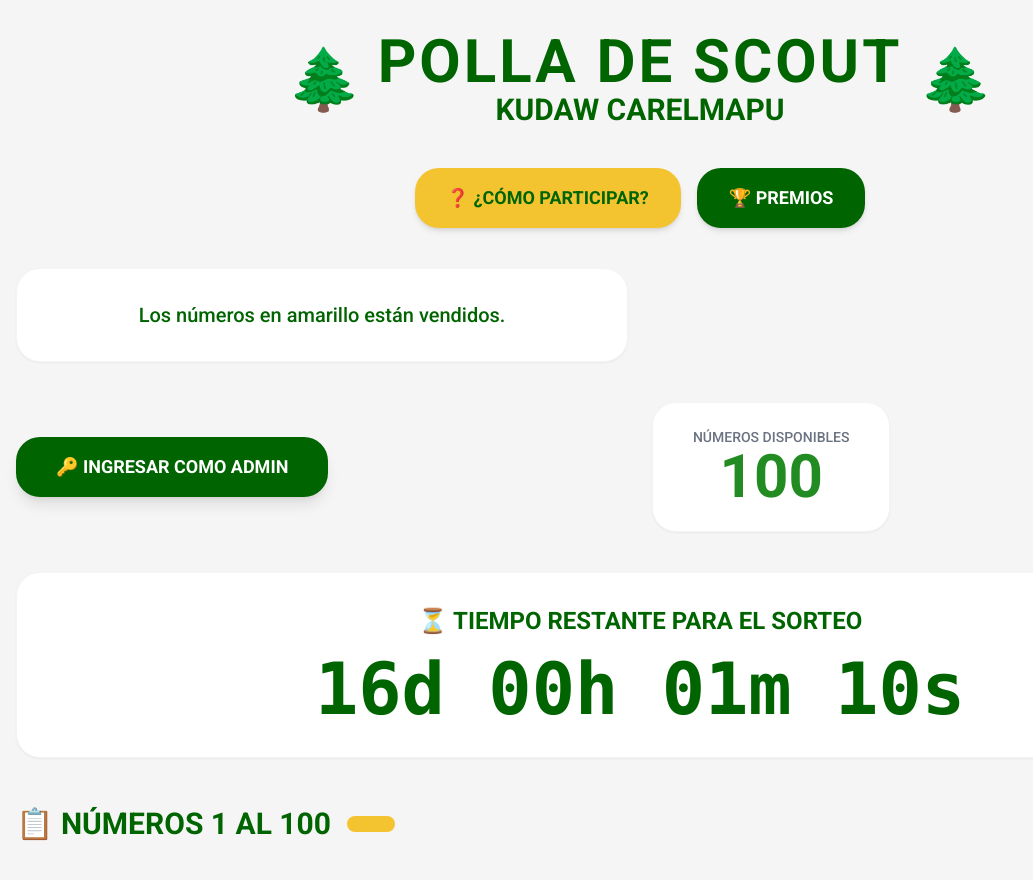
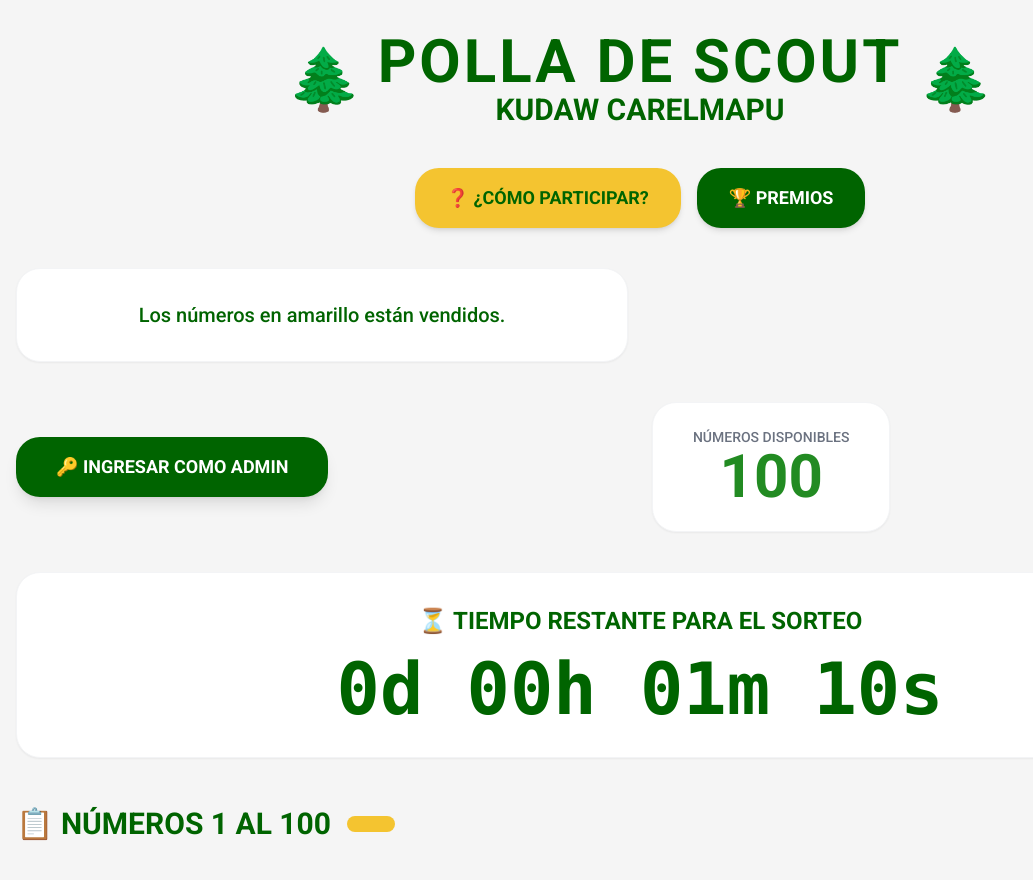
Before and after one commit to TobiasxTrade/polla-kudaw, a plain HTML site: page index.html in a window 1280 px wide. Shown: the whole page, without its empty margins (0-1033 px from the left). Drawn offline with nearby package versions, Linux system fonts and the light colour scheme; no server answers.

Commit message:
Update index.html

```diff
--- a/index.html
+++ b/index.html
@@ -179,7 +179,7 @@
     <script>
         const SHEET_ID = "1kQkb3KmTHLyVSmBjUuD0qO3KhJAGT9Tdcdn7maoqHcc";
         const SHEET_NAME = "Hoja 1";
-        const DEADLINE = new Date("2026-04-30T13:45:00-04:00");
+        const DEADLINE = new Date("2026-04-14T13:45:00-04:00");
         const ADMIN_USER = "Admin";
         const ADMIN_PASSWORD = "Kudaw2026";
 
```
